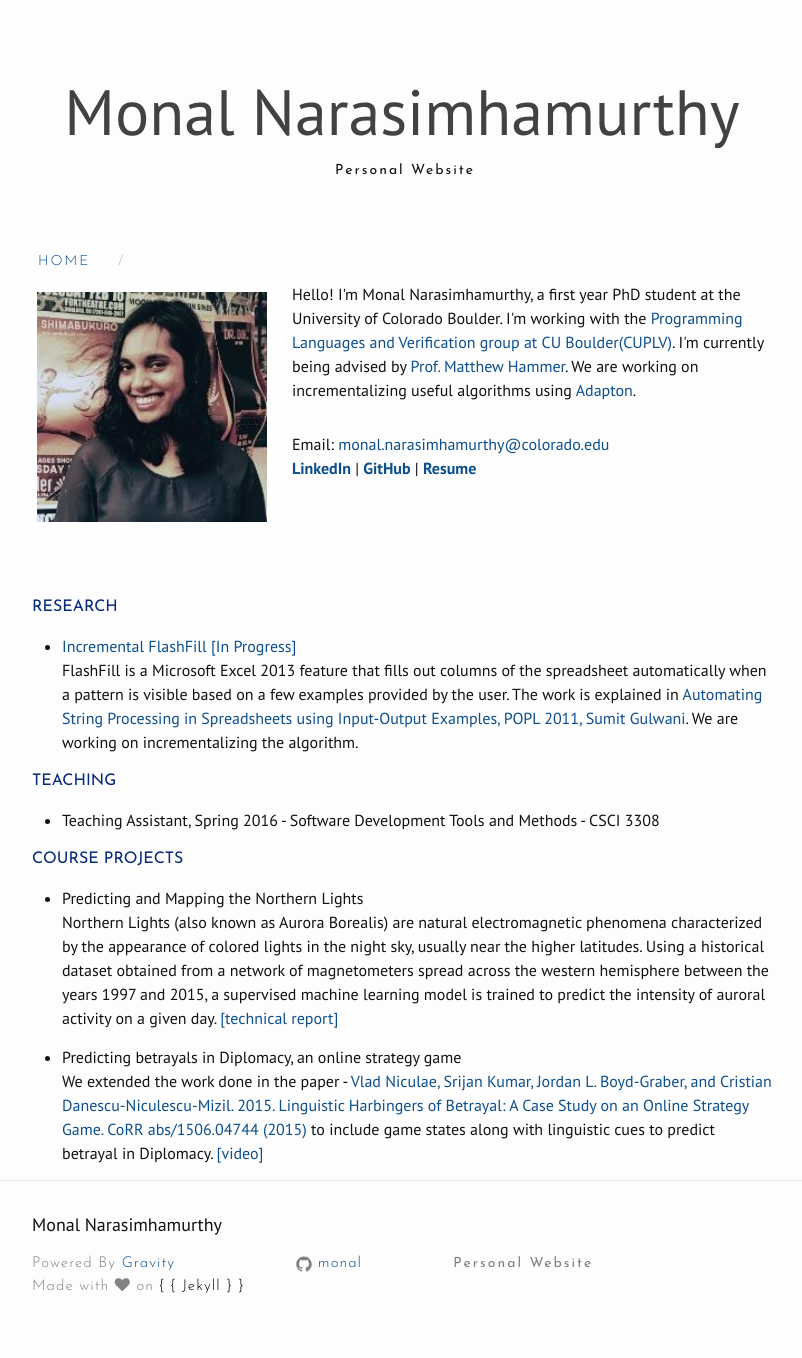
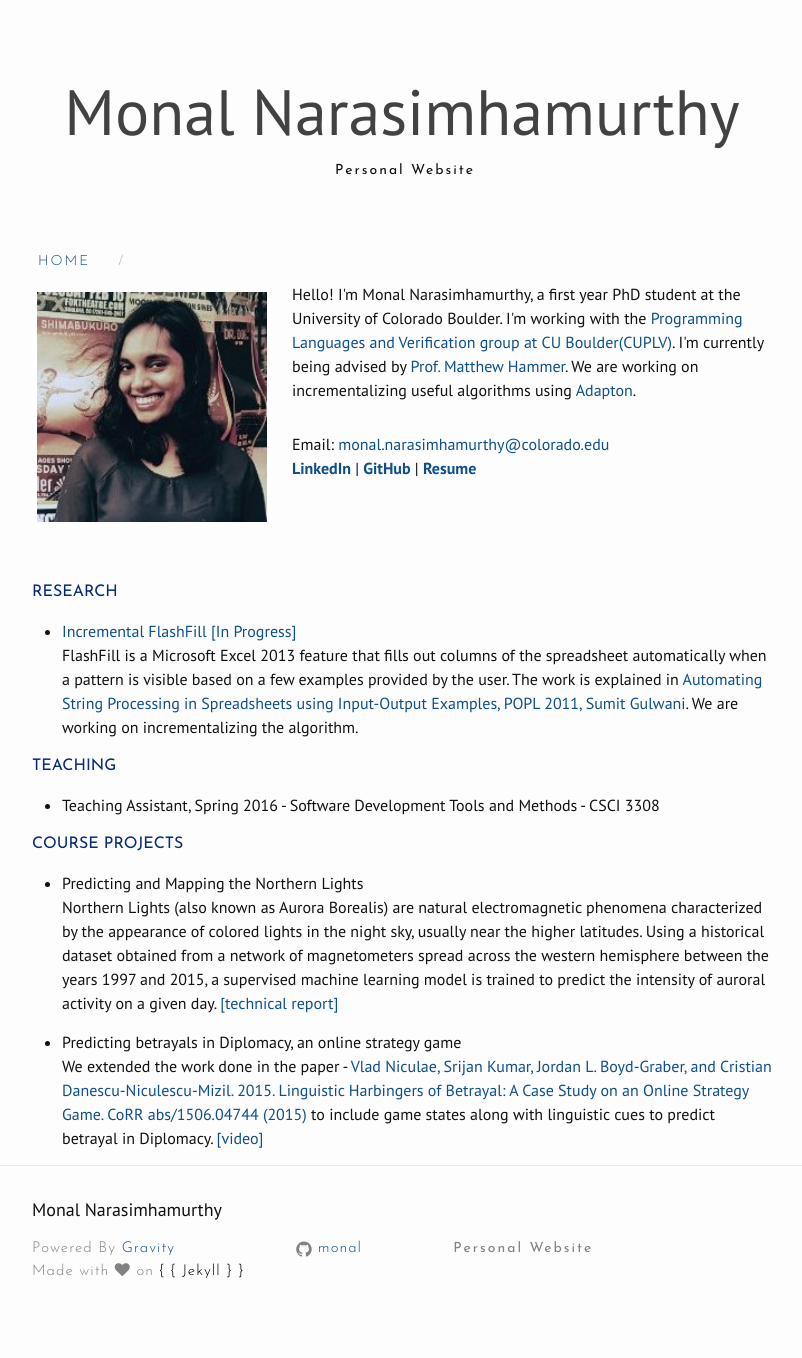
Before and after one commit to monal/monal.github.io, a Jekyll site: the page built from index.html, in a window 1280 px wide. Shown: the whole page, without its empty margins (238-1040 px from the left). Built offline with Jekyll 4.4.1, drawn with Linux system fonts in a browser that asks for light colours; nearby versions of some CDN libraries.

Commit message:
Reduce space

```diff
--- a/index.html
+++ b/index.html
@@ -11,7 +11,7 @@ layout: default
 <p style="margin-top: 30px;">Email: <a href="mailto:monal.narasimhamurthy@colorado.edu">monal.narasimhamurthy@colorado.edu</a><br>
 <a href="https://www.linkedin.com/in/monal-narasimhamurthy"><b>LinkedIn</b></a> | <a href="https://github.com/monal"><b>GitHub</b></a> | <a href=""><b>Resume</b></a></p>
 </div>
-<div style="margin-top:20px">
+<div style="margin-top:5px">
 <h4 style="color:#062A78; font-family:'Josefin Sans';">RESEARCH</h4>
 <div>
 <ul>
```
